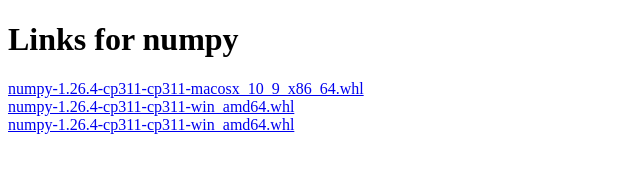
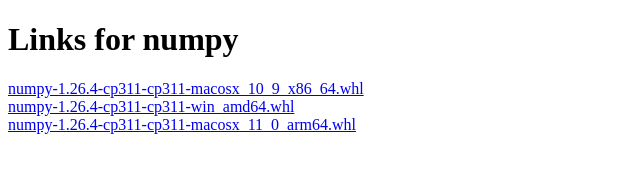
Before and after one commit to michaeltryby/python-index, a plain HTML site: page numpy/index.html in a window 1280 px wide. Shown: the whole page, without its empty margins (0-640 px from the left). Drawn offline with Linux system fonts and the light colour scheme.

Commit message:
Adding macosx arm64

```diff
--- a/numpy/index.html
+++ b/numpy/index.html
@@ -17,7 +17,7 @@
         <br />
         <a
             href="https://files.pythonhosted.org/packages/1a/2e/151484f49fd03944c4a3ad9c418ed193cfd02724e138ac8a9505d056c582/numpy-1.26.4-cp311-cp311-macosx_11_0_arm64.whl#sha256=edd8b5fe47dab091176d21bb6de568acdd906d1887a4584a15a9a96a1dca06ef"
-            >numpy-1.26.4-cp311-cp311-win_amd64.whl</a
+            >numpy-1.26.4-cp311-cp311-macosx_11_0_arm64.whl</a
         >
     </body>
 </html>
```
